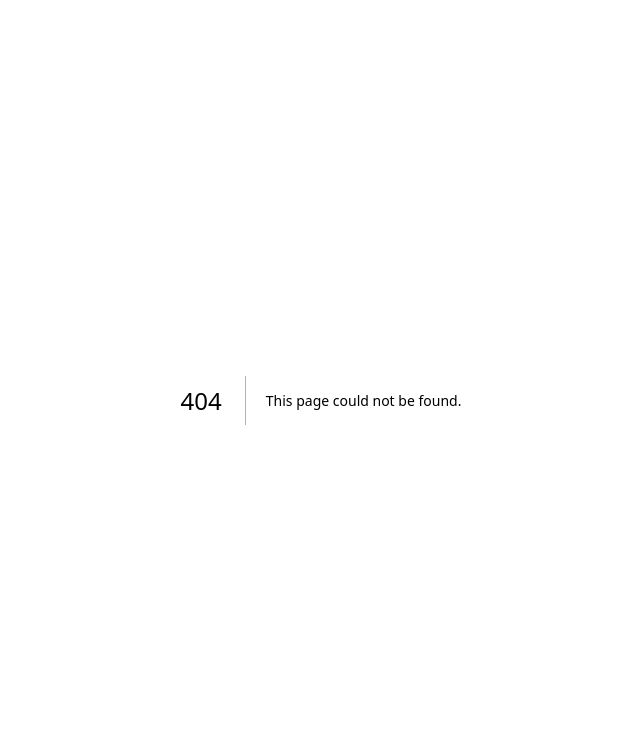
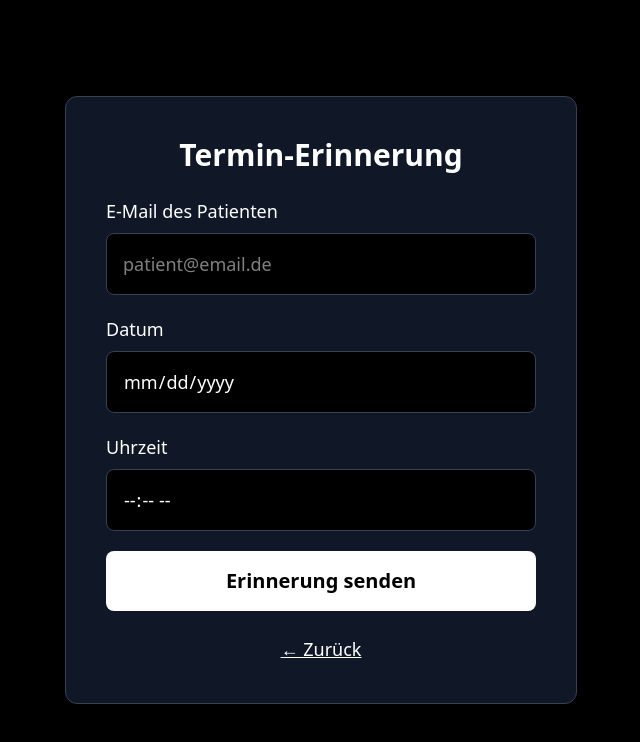
Before and after one commit to housniadmy-rgb/autooffice-pro-neu, a Next.js app: page /termin in a window 1280 px wide. Before the commit this address had no page. Shown: the top 742 px of the page, without its empty margins (319-959 px from the left). Built offline with nearby package versions, Linux system fonts and the light colour scheme.

Commit message:
Termin-Erinnerung

```diff
--- /dev/null
+++ b/app/termin/page.tsx
@@ -0,0 +1,53 @@
+"use client"
+
+import { useState } from "react"
+import Link from "next/link"
+
+export default function Termin() {
+  const [email, setEmail] = useState("")
+  const [datum, setDatum] = useState("")
+  const [uhrzeit, setUhrzeit] = useState("")
+  const [gesendet, setGesendet] = useState(false)
+
+  const handleSubmit = (e: React.FormEvent) => {
+    e.preventDefault()
+    setGesendet(true)
+  }
+
+  return (
+    <main className="min-h-screen p-8 flex items-center justify-center">
+      <div className="bg-gray-900 border border-gray-700 p-10 rounded-xl max-w-lg w-full">
+        {!gesendet ? (
+          <>
+            <h1 className="text-3xl font-bold mb-6 text-center">Termin-Erinnerung</h1>
+            <form onSubmit={handleSubmit} className="space-y-5">
+              <div>
+                <label className="block text-lg mb-2">E-Mail des Patienten</label>
+                <input type="email" value={email} onChange={(e) => setEmail(e.target.value)} className="w-full p-4 rounded-lg bg-black border border-gray-700 text-white text-lg" placeholder="patient@email.de" required />
+              </div>
+              <div>
+                <label className="block text-lg mb-2">Datum</label>
+                <input type="date" value={datum} onChange={(e) => setDatum(e.target.value)} className="w-full p-4 rounded-lg bg-black border border-gray-700 text-white text-lg" required />
+              </div>
+              <div>
+                <label className="block text-lg mb-2">Uhrzeit</label>
+                <input type="time" value={uhrzeit} onChange={(e) => setUhrzeit(e.target.value)} className="w-full p-4 rounded-lg bg-black border border-gray-700 text-white text-lg" required />
+              </div>
+              <button type="submit" className="w-full bg-white text-black text-xl font-semibold py-4 rounded-lg hover:bg-gray-200 transition">Erinnerung senden</button>
+            </form>
+          </>
+        ) : (
+          <div className="text-center">
+            <h2 className="text-3xl font-bold mb-4 text-green-400">Erinnerung gesendet!</h2>
+            <p className="text-lg text-gray-300 mb-2">Termin: {datum} um {uhrzeit} Uhr</p>
+            <p className="text-lg text-gray-300 mb-6">Patient: {email}</p>
+            <button onClick={() => setGesendet(false)} className="bg-white text-black text-lg font-semibold px-6 py-3 rounded-lg hover:bg-gray-200 transition">Neue Erinnerung</button>
+          </div>
+        )}
+        <div className="mt-6 text-center">
+          <Link href="/" className="text-white underline text-lg">← Zurück</Link>
+        </div>
+      </div>
+    </main>
+  )
+}
```
